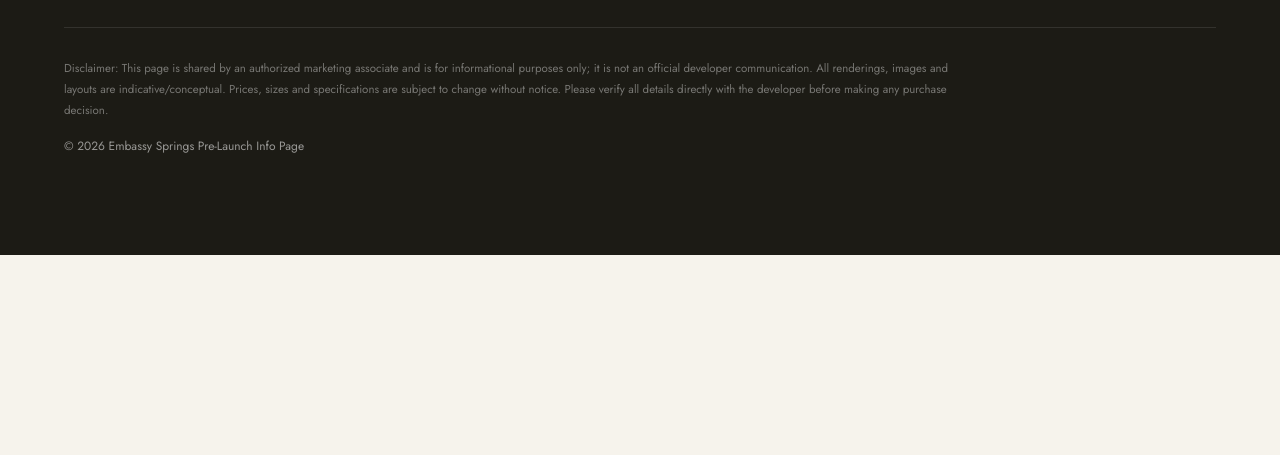
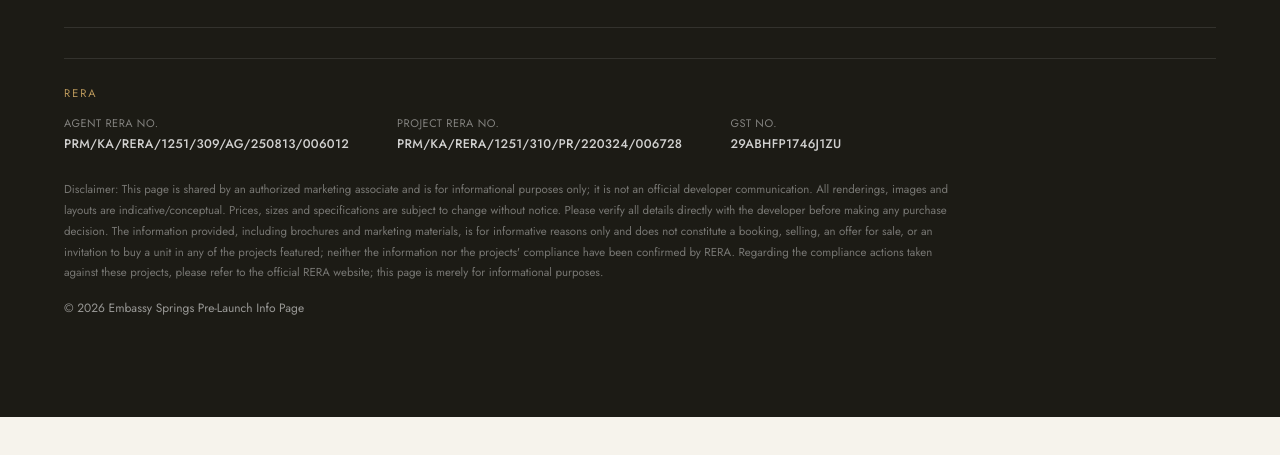
Before and after one commit to rahul72parihar/reallanding, a plain HTML site: page index.html in a window 1280 px wide. Shown: the part 5992-6447 px from the top of the page. Before the commit the page ends 6303 px from the top, so only its background shows below. Drawn offline with nearby package versions, Linux system fonts and the light colour scheme; a web font is replaced by a local one.

Commit message:
Add RERA registration and GST details to footer

```diff
--- a/index.html
+++ b/index.html
@@ -238,7 +238,15 @@
         <a href="#faq">FAQ</a>
       </nav>
     </div>
-    <p class="disclaimer">Disclaimer: This page is shared by an authorized marketing associate and is for informational purposes only; it is not an official developer communication. All renderings, images and layouts are indicative/conceptual. Prices, sizes and specifications are subject to change without notice. Please verify all details directly with the developer before making any purchase decision.</p>
+    <div class="rera-block">
+      <p class="rera-tag">RERA</p>
+      <div class="rera-grid">
+        <div><span>Agent RERA No.</span><strong>PRM/KA/RERA/1251/309/AG/250813/006012</strong></div>
+        <div><span>Project RERA No.</span><strong>PRM/KA/RERA/1251/310/PR/220324/006728</strong></div>
+        <div><span>GST No.</span><strong>29ABHFP1746J1ZU</strong></div>
+      </div>
+    </div>
+    <p class="disclaimer">Disclaimer: This page is shared by an authorized marketing associate and is for informational purposes only; it is not an official developer communication. All renderings, images and layouts are indicative/conceptual. Prices, sizes and specifications are subject to change without notice. Please verify all details directly with the developer before making any purchase decision. The information provided, including brochures and marketing materials, is for informative reasons only and does not constitute a booking, selling, an offer for sale, or an invitation to buy a unit in any of the projects featured; neither the information nor the projects' compliance have been confirmed by RERA. Regarding the compliance actions taken against these projects, please refer to the official RERA website; this page is merely for informational purposes.</p>
     <p class="copy">© 2026 Embassy Springs Pre-Launch Info Page</p>
   </footer>
 
--- a/style.css
+++ b/style.css
@@ -523,6 +523,28 @@
 .footer-top nav { display: flex; gap: 26px; }
 .footer-top nav a { font-size: 12px; letter-spacing: 1px; text-transform: uppercase; color: rgba(255,255,255,0.6); }
 .footer-phone { font-size: 13px; color: var(--gold); font-weight: 600; }
+
+.rera-block {
+  border-top: 1px solid rgba(255,255,255,0.1);
+  padding-top: 26px;
+  margin-bottom: 26px;
+}
+.rera-tag {
+  color: var(--gold);
+  font-size: 11px;
+  letter-spacing: 2px;
+  text-transform: uppercase;
+  margin-bottom: 14px;
+}
+.rera-grid {
+  display: flex;
+  flex-wrap: wrap;
+  gap: 26px 48px;
+}
+.rera-grid div { display: flex; flex-direction: column; gap: 4px; }
+.rera-grid span { font-size: 11px; color: rgba(255,255,255,0.45); text-transform: uppercase; letter-spacing: 0.5px; }
+.rera-grid strong { font-size: 12.5px; color: rgba(255,255,255,0.8); font-weight: 500; letter-spacing: 0.3px; }
+
 .disclaimer { font-size: 11.5px; line-height: 1.8; max-width: 900px; margin-bottom: 16px; color: rgba(255,255,255,0.4); }
 .copy { font-size: 12px; }
 
```
